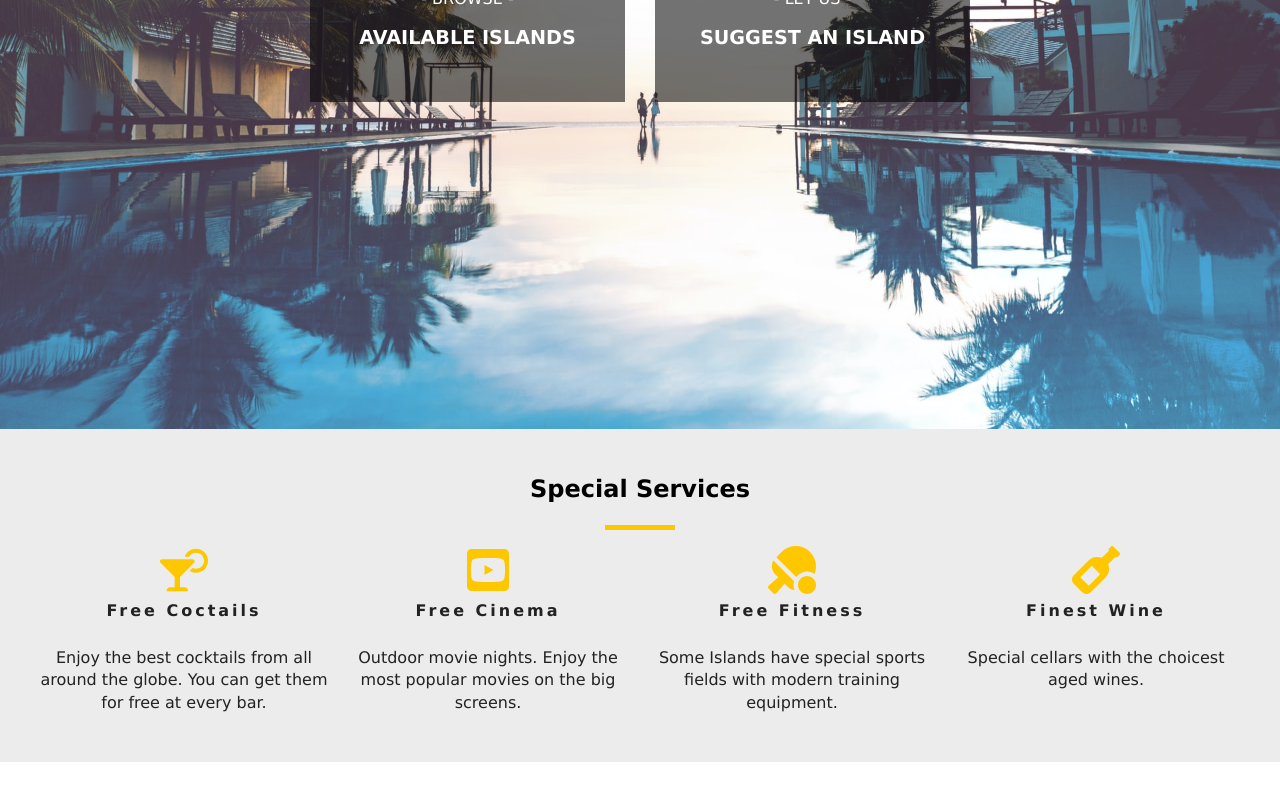
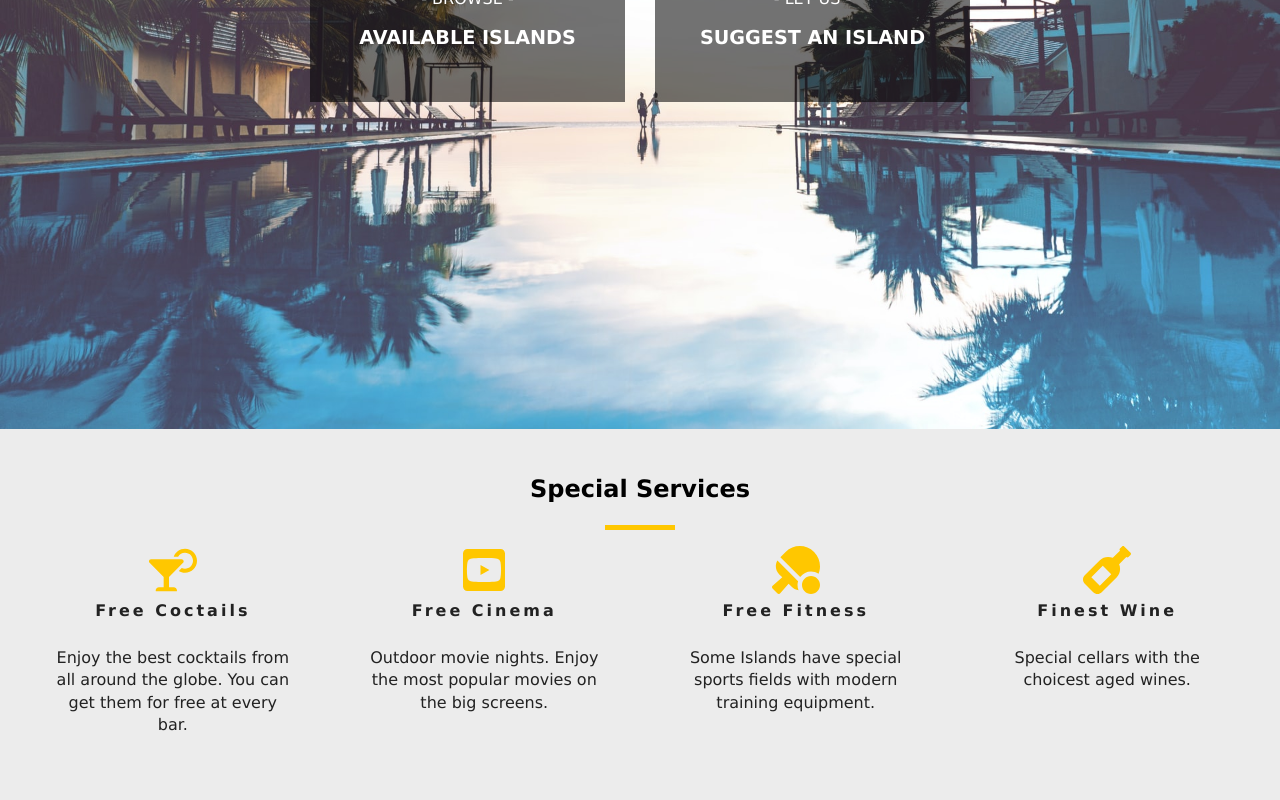
Before and after one commit to EvgenyOcean/2020-RentalIslands, a React (Create React App) app: page / in a window 1280 px wide. Shown: the part 371-1171 px from the top of the page. Before the commit the page ends 1133 px from the top, so only its background shows below. Built offline with nearby package versions, Linux system fonts and the light colour scheme.

Commit message:
substituted auto-fit with flex

```diff
--- a/src/components/NavbarSC.js
+++ b/src/components/NavbarSC.js
@@ -2,12 +2,13 @@ import styled from 'styled-components';
 
 const Nav = styled.nav`
   background: rgba(0,0,0,0.3);
-  padding: 1em;
+  padding: 1rem 0;
   position: fixed;
   top: 0;
   left: 0;
   width: 100%;
   .container{
+    padding: 0 1rem;
 
     .header{
       display: flex;
--- a/src/components/ServicesSC.js
+++ b/src/components/ServicesSC.js
@@ -1,19 +1,24 @@
 import styled from 'styled-components';
 
 const ServicesSection = styled.section`
-  padding: 3rem 1rem;
+  padding: 3rem 0;
   background-color: var(--mainGrey);
   .container{
+    max-width: 1200px;
+    margin: 0 auto;
+    // width: 100%;
+    padding: 0 1rem;
 
     .services{
-      display: grid;
-      grid-template-columns: repeat(auto-fit, minmax(255px, 1fr));
-      grid-row-gap: 2rem;
-      grid-column-gap: 1rem;
+      display: flex;
+      justify-content: space-between;
+      text-align: center;
+      flex-wrap: wrap;
     }
 
-    article{
-      text-align: center;
+    .service{
+      width: 100%;
+      margin-bottom: 1rem;
 
       h6{
         letter-spacing: var(--mainSpacing);
@@ -24,20 +29,17 @@ const ServicesSection = styled.section`
         color: var(--primaryColor);
       }
     }
+  }
 
+  @media (min-width: 768px){
+    .services .service{
+      width: 45%;
+    }
+  }
 
-    @media (min-width: 768px){
-      max-width: 1200px;
-      margin: 0 auto;
-      .services{
-        grid-template-columns: repeat(auto-fit, minmax(350px, 1fr));
-      }
-    }
-
-    @media (min-width: 1100px){
-      .services{
-        grid-template-columns: repeat(auto-fit, minmax(255px, 1fr));
-      }
+  @media (min-width: 1100px){
+    .services .service{
+      width: 20%;
     }
   }
 `
```
